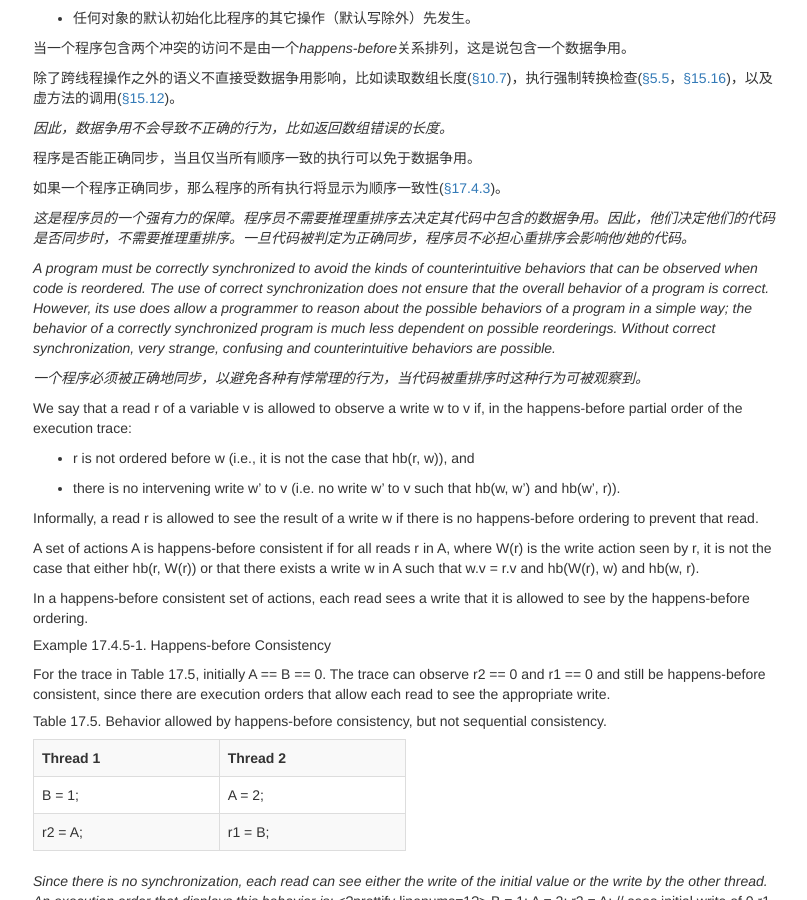
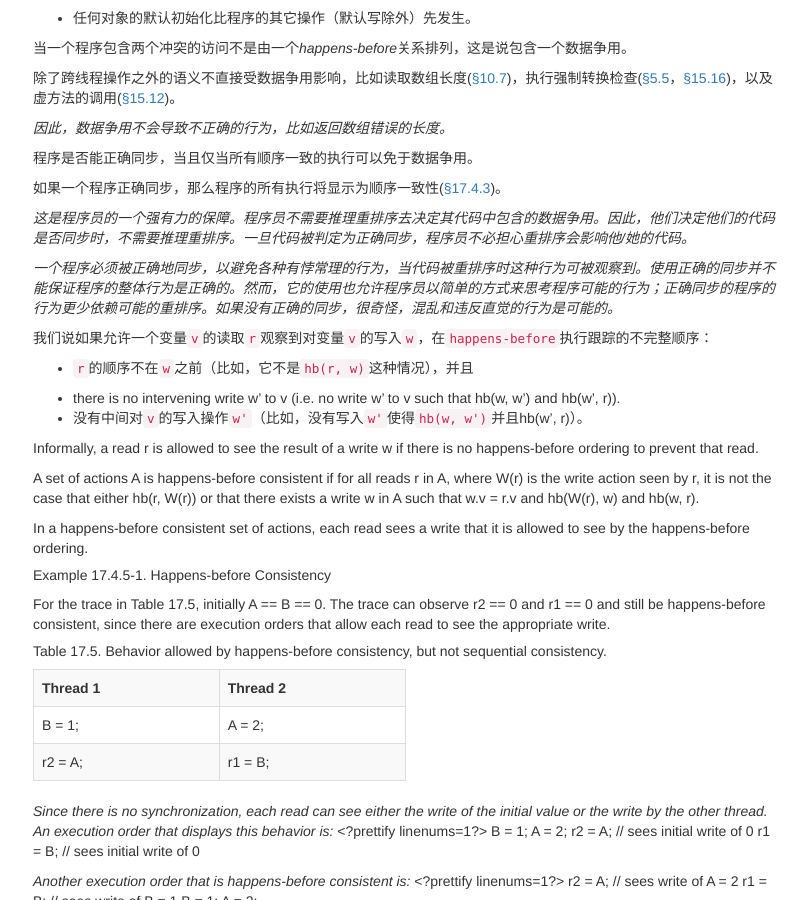
Before and after one commit to cjm0000000/cjm0000000.github.io, a Jekyll site: the page built from _posts/Java/201403/2014-03-03-java-memory-model.md, in a window 1280 px wide and 900 px high, scrolled down 4902 px. Shown: the whole window, without its empty margins (317-1124 px from the left). Built offline with Jekyll 4.4.1, drawn with Linux system fonts in a browser that asks for light colours; nearby versions of some CDN libraries; library files that are not in the unit come from our copies; comment, search, counter and statistics services are not loaded.

Commit message:
translate

```diff
--- a/_posts/Java/201403/2014-03-03-java-memory-model.md
+++ b/_posts/Java/201403/2014-03-03-java-memory-model.md
@@ -247,15 +247,14 @@ tags: [JLS]
 
 *这是程序员的一个强有力的保障。程序员不需要推理重排序去决定其代码中包含的数据争用。因此，他们决定他们的代码是否同步时，不需要推理重排序。一旦代码被判定为正确同步，程序员不必担心重排序会影响他/她的代码。*
 
-*A program must be correctly synchronized to avoid the kinds of counterintuitive behaviors that can be observed when code is reordered. The use of correct synchronization does not ensure that the overall behavior of a program is correct. However, its use does allow a programmer to reason about the possible behaviors of a program in a simple way; the behavior of a correctly synchronized program is much less dependent on possible reorderings. Without correct synchronization, very strange, confusing and counterintuitive behaviors are possible.*
+*一个程序必须被正确地同步，以避免各种有悖常理的行为，当代码被重排序时这种行为可被观察到。使用正确的同步并不能保证程序的整体行为是正确的。然而，它的使用也允许程序员以简单的方式来思考程序可能的行为；正确同步的程序的行为更少依赖可能的重排序。如果没有正确的同步，很奇怪，混乱和违反直觉的行为是可能的。*
 
-*一个程序必须被正确地同步，以避免各种有悖常理的行为，当代码被重排序时这种行为可被观察到。*
+我们说如果允许一个变量`v`的读取`r`观察到对变量`v`的写入`w`，在`happens-before`执行跟踪的不完整顺序：
 
-We say that a read r of a variable v is allowed to observe a write w to v if, in the happens-before partial order of the execution trace:
-
-- r is not ordered before w (i.e., it is not the case that hb(r, w)), and
+- `r`的顺序不在`w`之前（比如，它不是`hb(r, w)`这种情况），并且
 
 - there is no intervening write w' to v (i.e. no write w' to v such that hb(w, w') and hb(w', r)).
+- 没有中间对`v`的写入操作`w'`（比如，没有写入`w'`使得`hb(w, w')`并且hb(w', r)）。
 
 Informally, a read r is allowed to see the result of a write w if there is no happens-before ordering to prevent that read.
 
```
